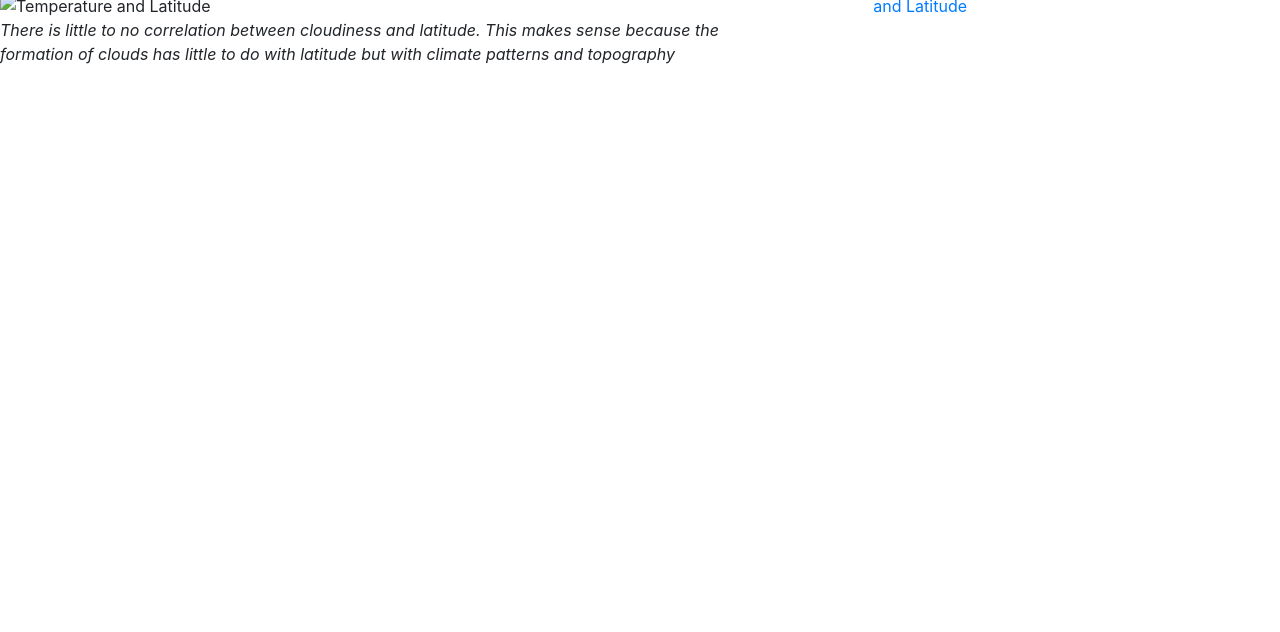
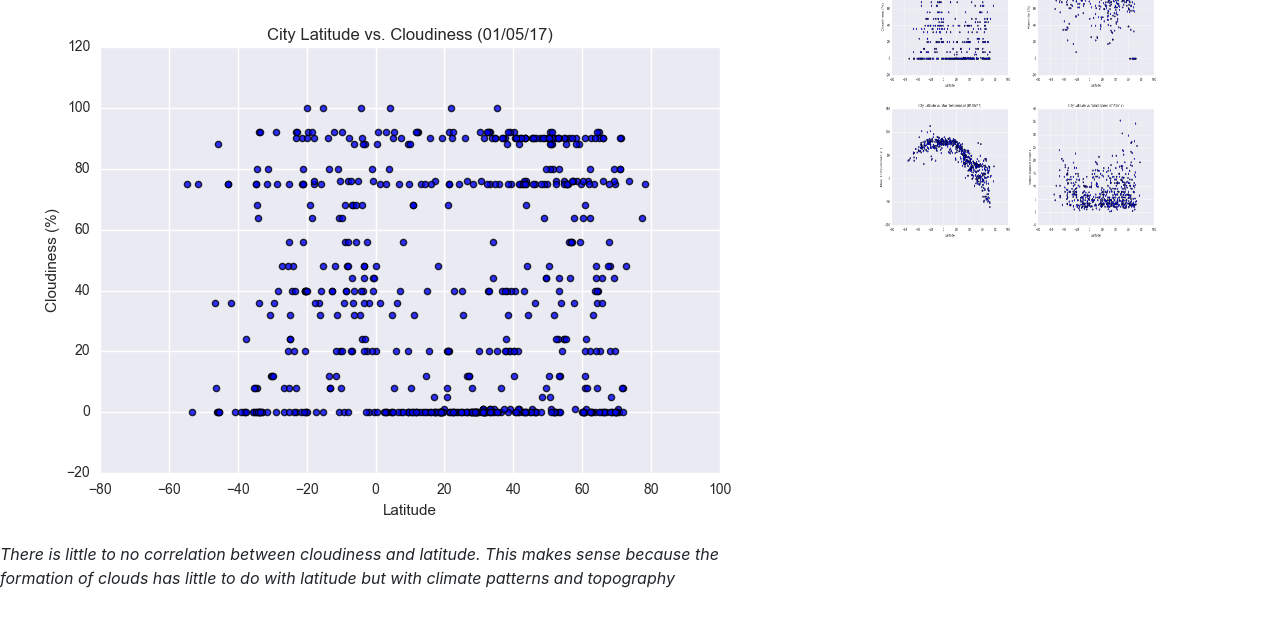
Before and after one commit to settinge/Weather_Report, a plain HTML site: page Homework-Visualization 1.html in a window 1280 px wide. Shown: the part 168-800 px from the top of the page. Drawn offline with nearby package versions, Linux system fonts and the light colour scheme.

Commit message:
Changed references for images in visualization 1

```diff
--- a/Homework-Visualization 1.html
+++ b/Homework-Visualization 1.html
@@ -48,7 +48,7 @@
           <h1>Cloudiness and Latitude for Cities in all hemispheres</h1>
 
 
-          <img src="C:\\Users\\samantha.ettinger\\GWU-ARL-DATA-PT-12-2019-U-C\\02-Homework\\11-Web\\Instructions\\Resources\\assets\\images\\Fig3.png" alt="Temperature and Latitude">
+          <img src="Fig3.png" alt="Temperature and Latitude">
 
               <p><em> There is little to no correlation between cloudiness and latitude. This makes sense because the formation of clouds has little to do with latitude but with climate patterns and topography</em></p>
             </div>
@@ -57,12 +57,12 @@
               <h1>Visualizations</h1>
 
               <div class="row">
-                <div class="col-md-4"> <a href="Homework-Visualization 1.html"><img src="C:\\Users\\samantha.ettinger\\GWU-ARL-DATA-PT-12-2019-U-C\\02-Homework\\11-Web\\Instructions\\Resources\\assets\\images\\Fig3.png" alt="Cloudy Map" height="150" width="150"></a></div>
-                <div class="col-md-4"><a href="Homework-Visualization 2.html"><img src="C:\\Users\\samantha.ettinger\\GWU-ARL-DATA-PT-12-2019-U-C\\02-Homework\\11-Web\\Instructions\\Resources\\assets\\images\\Fig2.png" alt="Humidity" height="150" width="150" ></a></div>
+                <div class="col-md-4"> <a href="Homework-Visualization 1.html"><img src="Fig3.png" alt="Cloudy Map" height="150" width="150"></a></div>
+                <div class="col-md-4"><a href="Homework-Visualization 2.html"><img src="Fig2.png" alt="Humidity" height="150" width="150" ></a></div>
               </div>
               <div class="row">
-                <div class="col-md-4"><a href="Homework-Visualization 3.html"><img src="C:\\Users\\samantha.ettinger\\GWU-ARL-DATA-PT-12-2019-U-C\\02-Homework\\11-Web\\Instructions\\Resources\\assets\\images\\Fig1.png" alt="Temperature and Latitude" height="150" width="150"></a></div>
-                <div class="col-md-4"><a href="Homework-Visualization 4.html"><img src="C:\\Users\\samantha.ettinger\\GWU-ARL-DATA-PT-12-2019-U-C\\02-Homework\\11-Web\\Instructions\\Resources\\assets\\images\\Fig4.png" alt="Wind Speed" height="150" width="150"></a></div>
+                <div class="col-md-4"><a href="Homework-Visualization 3.html"><img src="Fig1.png" alt="Temperature and Latitude" height="150" width="150"></a></div>
+                <div class="col-md-4"><a href="Homework-Visualization 4.html"><img src="Fig4.png" alt="Wind Speed" height="150" width="150"></a></div>
               </div>
             </div>
           </div>
```
Also changed, not shown: Fig1.png (added), Fig2.png (added), Fig3.png (added), Fig4.png (added).
